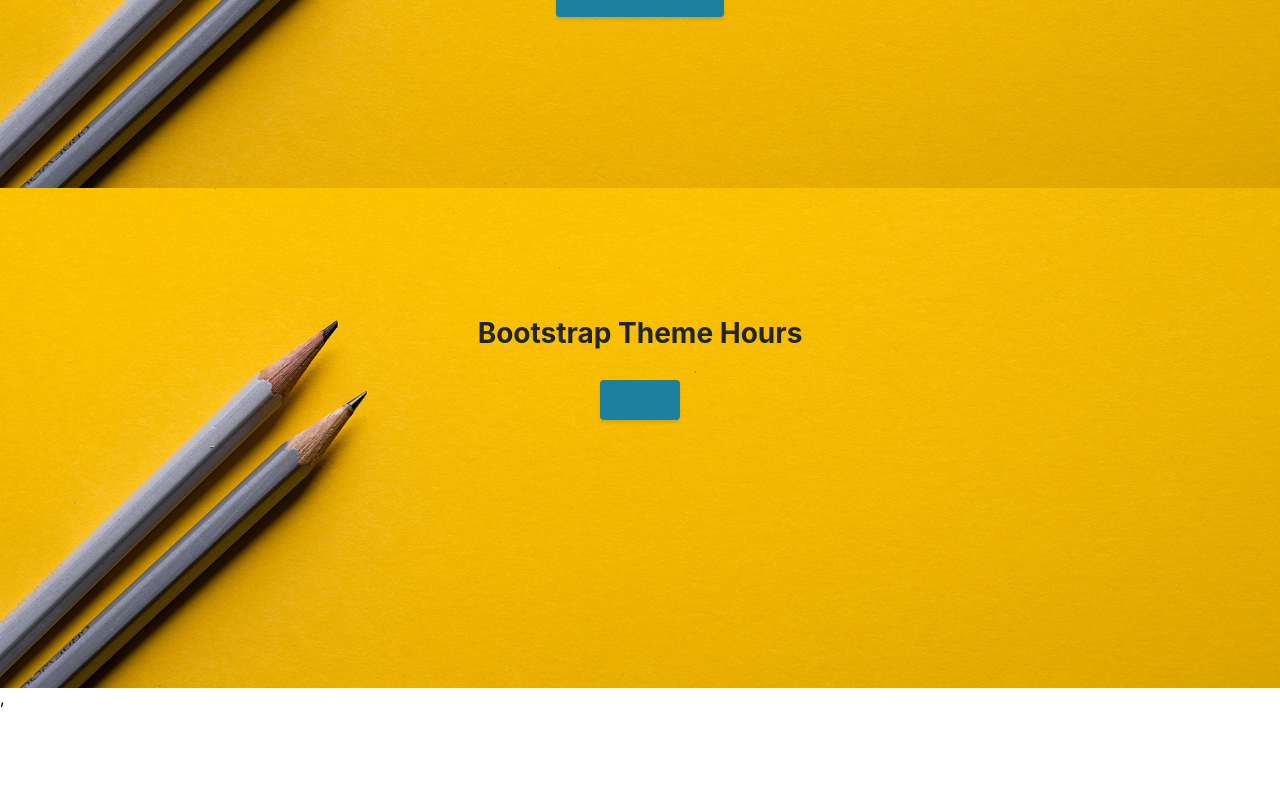
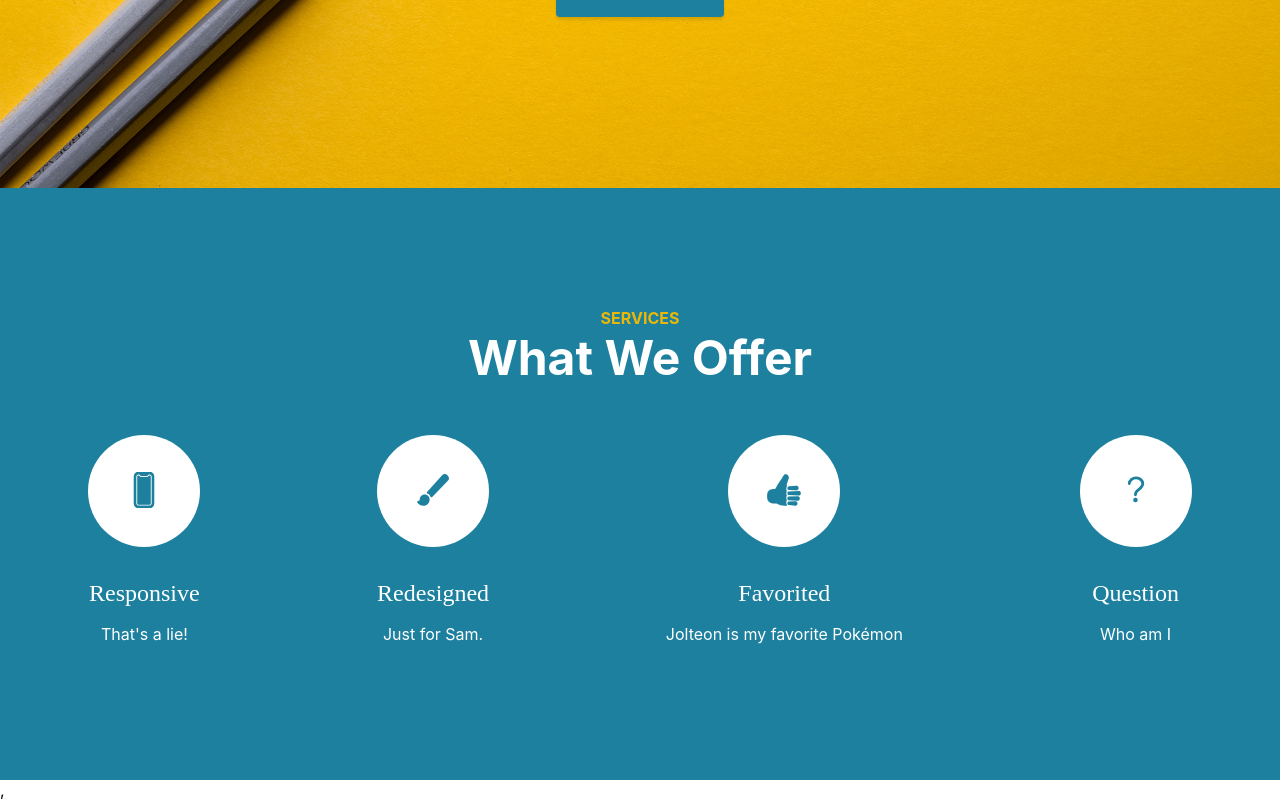
Before and after one commit to sbevanskerr/Portfolio-Project, a React (Create React App) app: page / in a window 1280 px wide. Shown: the part 412-1212 px from the top of the page. Before the commit the page ends 1120 px from the top, so only its background shows below. Built offline with nearby package versions, Linux system fonts and the light colour scheme.

Commit message:
Almost done!

```diff
--- a/public/index.html
+++ b/public/index.html
@@ -17,5 +17,7 @@
   </head>
   <body>
     <div id="root"></div>
+
+    <script src="https://unpkg.com/ionicons@5.2.3/dist/ionicons.js"></script>
   </body>
 </html>
--- /dev/null
+++ b/src/Services.css
@@ -0,0 +1,58 @@
+.services {
+    background-color: #1d809f;
+    padding-top: 120px;
+    padding-bottom: 120px;
+    text-align: center;
+}
+
+.services h3 {
+
+    font-size: 16px;
+    text-transform: uppercase;
+    color: rgb(236, 184, 7);
+    margin: 0;
+    padding: 0;
+}
+
+.services h2{
+    font-size: 48px;
+    color: #fff;
+    margin-bottom: 48px;
+    margin-top: 0;
+}
+
+.services > .row {
+    display: flex;
+    justify-content: space-around;
+}
+
+.services > .row span {
+    background-color: #fff;
+    width: 112px;
+    height: 112px;
+    display: inline-block;
+    border-radius: 50%;
+    color: #1d809f;
+    font-size: 36px;
+    line-height: 120px;
+}
+
+.services > .row h4 {
+    margin-bottom: 8px;
+    font-family: inerhit;
+    font-weight: 500;
+    line-height: 1.2;
+    color: inherit;
+    font-size: 24px;
+    color: #fff;
+}
+
+.services > .row p {
+    font-size: 16px;
+    color: #fff;
+}
+
+.services > .row span ion-icon {
+
+    contain: none;
+}
--- /dev/null
+++ b/src/Services.js
@@ -0,0 +1,76 @@
+import React,  {Component} from 'react';
+import logo from './logo.svg';
+import './App.css';
+import './Services.css';
+
+class Services extends Component{
+
+    render() {
+        return(
+
+            <div className = "services">
+                <h3>services</h3>
+                <h2>What We Offer</h2>
+                <div className = "row">
+                    <Icons myIcon = {iconObj[0].icon} myTitle = {iconObj[0].title}
+                    myDescription = {iconObj[0].description} />
+
+                    <Icons myIcon = {iconObj[1].icon} myTitle = {iconObj[1].title}
+                    myDescription = {iconObj[1].description} />
+
+                    <Icons myIcon = {iconObj[2].icon} myTitle = {iconObj[2].title}
+                    myDescription = {iconObj[2].description} />
+
+                    <Icons myIcon = {iconObj[3].icon} myTitle = {iconObj[3].title}
+                    myDescription = {iconObj[3].description} />
+
+
+
+                </div>
+            </div>
+
+
+        );
+    }
+}
+
+const iconObj = [
+    {
+        icon: <ion-icon name="phone-portrait"></ion-icon>,
+        title: 'Responsive',
+        description: 'That\'s a lie!'
+    },
+    {
+        icon: <ion-icon name="brush"></ion-icon>,
+        title: 'Redesigned',
+        description: 'Just for Sam.'
+    },
+    {
+        icon: <ion-icon name="thumbs-up"></ion-icon>,
+        title: 'Favorited',
+        description: 'Jolteon is my favorite Pokémon'
+    },
+    {
+        icon: <ion-icon name="help"></ion-icon>,
+        title: 'Question',
+        description: 'Who am I'
+    }
+
+];
+
+class Icons extends Component {
+    render() {
+        return(
+            <div>
+                  <span>
+                    {this.props.myIcon}
+                  </span>
+                <h4>{this.props.myTitle}</h4>
+                <p>{this.props.myDescription}</p>
+            </div>
+
+        );
+    }
+}
+
+export default Services;
--- a/src/index.js
+++ b/src/index.js
@@ -5,6 +5,7 @@ import './index.css';
 import Navigation from './Navigation';
 import Header from './Header';
 import * as serviceWorker from './serviceWorker';
+import Services from './Services'
 
 class App extends Component {
   render(){
@@ -12,7 +13,7 @@ class App extends Component {
       <div>
       <Navigation logoTitle = "Sam Bevans-Kerr" />
       <Header title = "Stylish Portfolio" button ="Learn More" />
-      <Header />
+      <Services />
       </div>
 
     );
```
